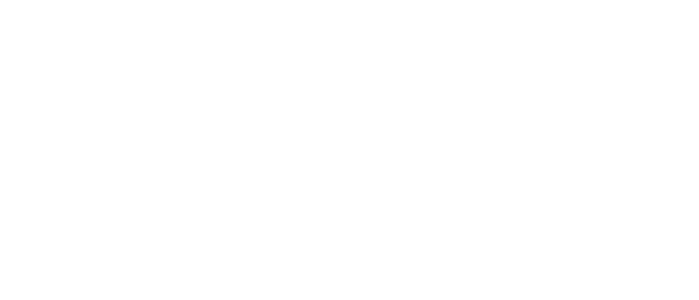
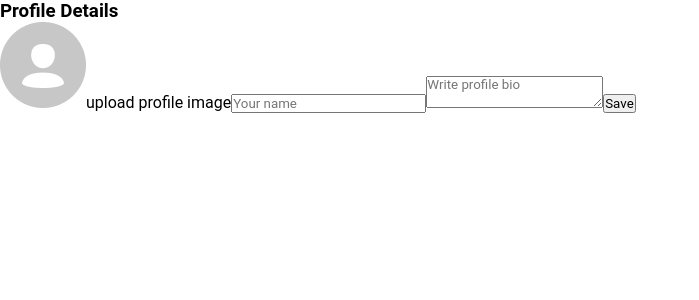
Before and after one commit to NoahMenezes/chatapp, a React (Vite) app: page /profile in a window 1280 px wide. Shown: the top 300 px of the page, without its empty margins (0-699 px from the left). Built offline with nearby package versions, Linux system fonts and the light colour scheme.

Commit message:
ProfileUpdate.jsx code

```diff
--- a/src/pages/ProfileUpdate/ProfileUpdate.jsx
+++ b/src/pages/ProfileUpdate/ProfileUpdate.jsx
@@ -1,10 +1,26 @@
 import React from 'react'
 import './ProfileUpdate.css';
+import assets from '../../assets/assets';
 
 const ProfileUpdate = () => {
   return (
     <div>
+      <div className="profile">
+        <div className="profile-container">
+          <form action="">
+            <h3>Profile Details</h3>
+            <label htmlFor="avatar">
+              <input type="file" id='avatar' accept='.png, .jpg, .jpeg' hidden/>
+              <img src={assets.avatar_icon} alt="" />
+              upload profile image
+            </label>
+            <input type="text" placeholder='Your name' required />
+            <textarea placeholder='Write profile bio' required></textarea>
+            <button type='submit'>Save</button>
 
+          </form>
+        </div>
+      </div>
     </div>
   )
 }
```
